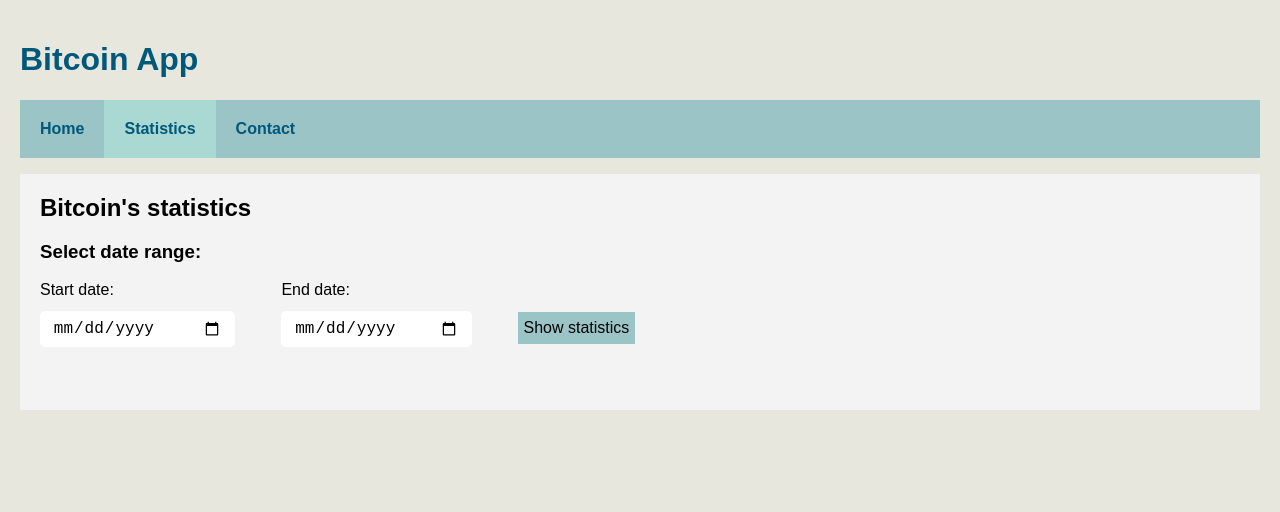
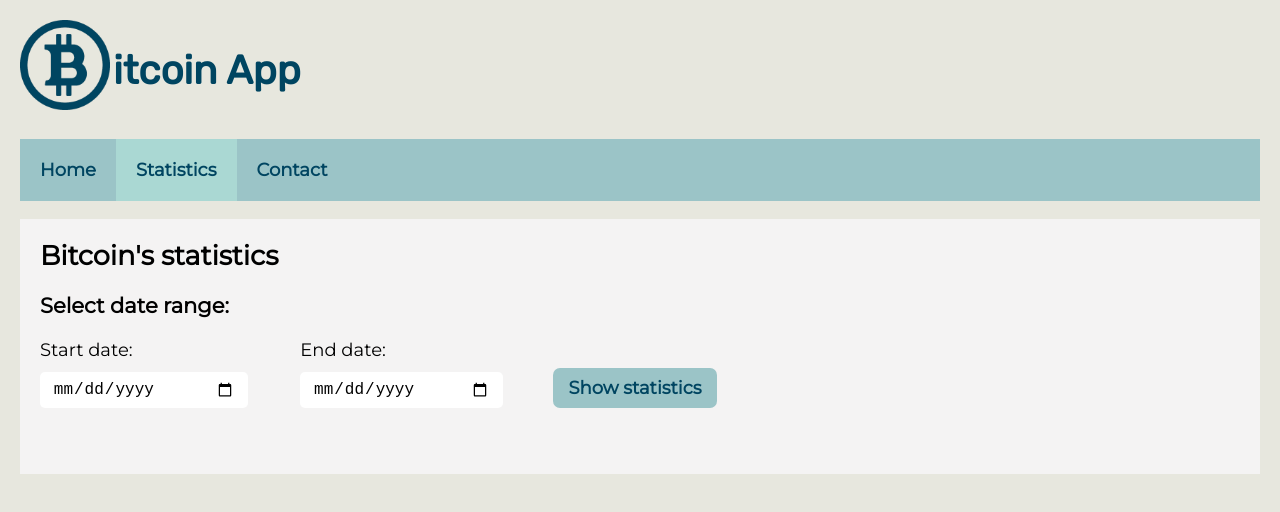
Before and after one commit to AnneRuo/bitcoin-app, a React (Create React App) app: page /stats in a window 1280 px wide. Shown: the top 512 px of the page. Built offline with nearby package versions, Linux system fonts and the light colour scheme.

Commit message:
ui fixes

```diff
--- a/public/index.html
+++ b/public/index.html
@@ -4,7 +4,14 @@
     <meta charset="utf-8">
     <meta name="viewport"
           content="width=device-width, initial-scale=1, shrink-to-fit=no">
+
+    <link rel="preconnect" href="https://fonts.googleapis.com">
+    <link rel="preconnect" href="https://fonts.gstatic.com" crossorigin>
+    <link href="https://fonts.googleapis.com/css2?family=Montserrat:wght@300;400&family=Open+Sans&family=Rubik&display=swap" rel="stylesheet">
+    <link rel="shortcut icon" type="image/x-icon" href="favicon.ico" />
+
     <title>Bitcoin App</title>
+
   </head>
   <body>
     <div id="root"></div>
--- a/src/App.js
+++ b/src/App.js
@@ -8,13 +8,17 @@ import {
   import Home from "./components/Home";
   import Stats from "./components/Stats";
   import Contact from "./components/Contact";
+  import icon from "./bitcoin-icon.png";
 
 
 const App = () => {
     return (
         <Router>
             <div>
-                <h1>Bitcoin App</h1>
+                <div className="title-section">
+                    <img src={icon} width="90" alt="Bitcoin Icon" />
+                    <h1>itcoin App</h1>
+                </div>
                 <ul className="header">
                     <li><NavLink to="/">Home</NavLink></li>
                     <li><NavLink to="/stats">Statistics</NavLink></li>
--- a/src/index.css
+++ b/src/index.css
@@ -2,14 +2,24 @@ body {
     background-color: #E7E7DE;
     padding: 20px;
     margin: 0;
+    font-family: 'Open Sans', sans-serif;
+    font-size: 18px;
   }
 
-  h1, h2, h3, p, ul, li, form {
-    font-family: sans-serif;
+  h1, h2, h3, ul, li, form, #submitBtn {
+    font-family: 'Montserrat', sans-serif;
   }
 
   h1 {
-    color: #00587A;
+    color: #004561;
+    font-size: 40px;
+    font-family: 'Rubik', sans-serif;
+    float: right;
+    padding-left: 3px;
+  }
+
+  .title-section {
+    display: inline-block;
   }
 
   a {
@@ -30,7 +40,7 @@ body {
   }
 
   ul.header li a {
-    color: #00587A;
+    color: #004561;
     font-weight: bold;
     text-decoration: none;
     padding: 20px;
@@ -58,7 +68,7 @@ body {
   .form-box label {
     display: inline-block;
     text-align: left;
-    font-size: 16px;
+    font-size: 18px;
     margin: 0 0 2vh 0;
   }
 
@@ -74,12 +84,16 @@ body {
 
   #submitBtn {
     display: inline-block;
-    height: 2rem;
+    height: 2.5rem;
     background-color: #9bc4c7;
     border: 0;
-    bottom: 0;
+    padding-left: 15px;
+    padding-right: 15px;
     cursor: pointer;
-    font-size: 16px;
+    font-size: 18px;
+    color: #004561;
+    font-weight: bold;
+    border-radius: 7px;
   }
 
   #submitBtn:hover {
```
Also changed, not shown: src/bitcoin-icon.png (added), 1 other file (tests, documents, lock files or other folders).
